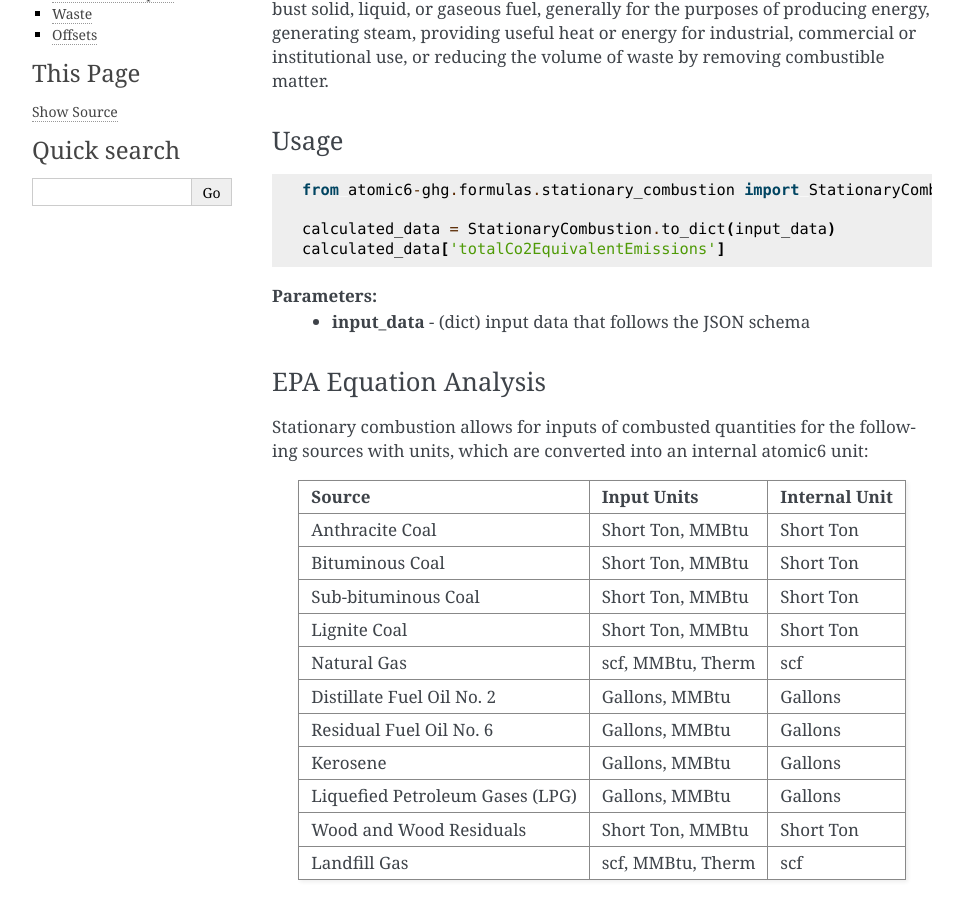
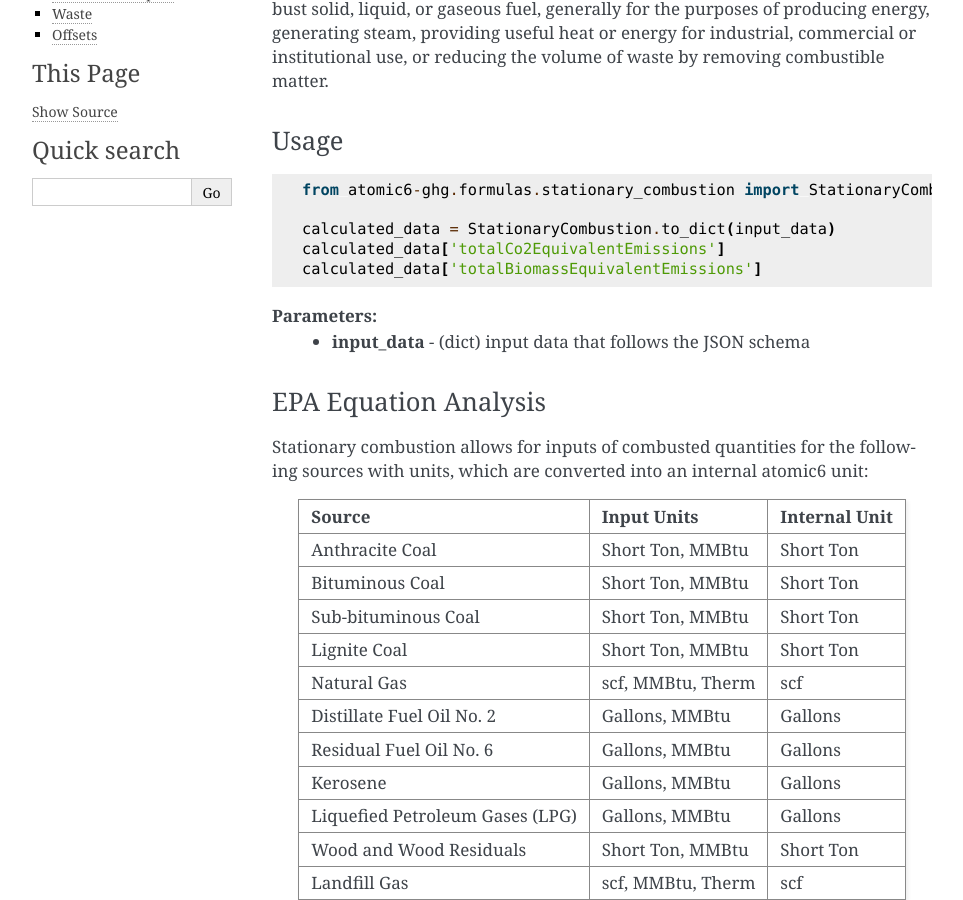
Before and after one commit to atomic6-org/ghg, a Sphinx documentation site: the page built from docs/source/formulas.rst, in a window 1280 px wide and 900 px high, scrolled down 385 px. Shown: the whole window, without its empty margins (148-1111 px from the left). Built offline with Sphinx 7.4.7, drawn with Linux system fonts in a browser that asks for light colours.

Commit message:
Update stationary combustion usage docs

```diff
--- a/docs/source/formulas.rst
+++ b/docs/source/formulas.rst
@@ -19,6 +19,7 @@ Usage
 
     calculated_data = StationaryCombustion.to_dict(input_data)
     calculated_data['totalCo2EquivalentEmissions']
+    calculated_data['totalBiomassEquivalentEmissions']
 
 **Parameters:**
     * **input_data** - (dict) input data that follows the JSON schema
```
